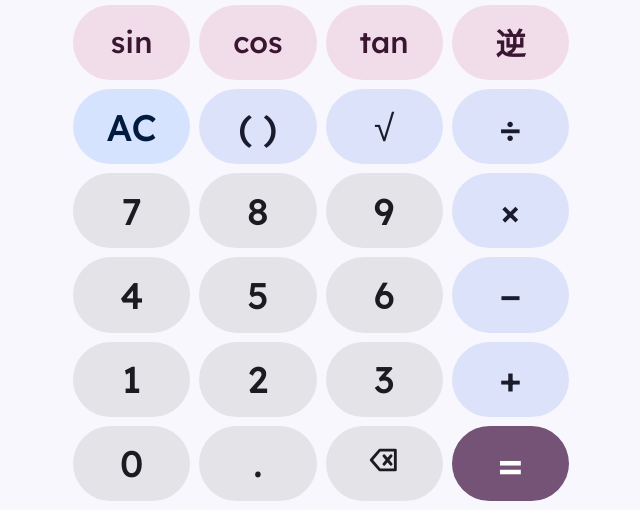
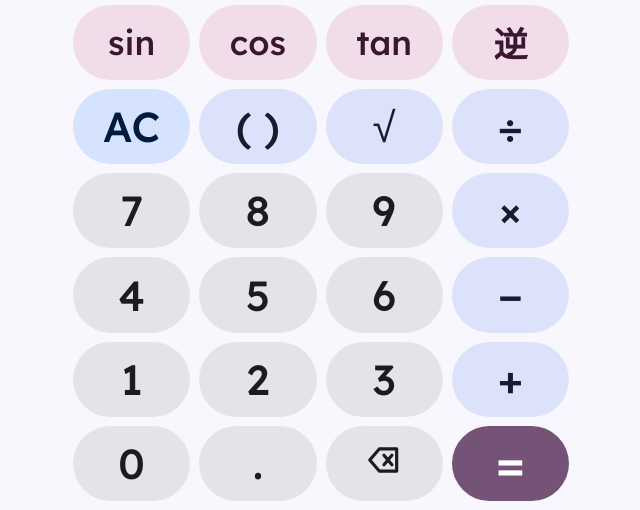
Before and after one commit to kitarou56123-boop/sankaku, a plain HTML site: page index.html in a window 1280 px wide. Shown: the part 287-797 px from the top of the page, without its empty margins (319-959 px from the left). Drawn offline with Linux system fonts and the light colour scheme.

Commit message:
ボタンの文字をもうワンサイズ大きく
Co-Authored-By: Claude Opus 5.5 <noreply@anthropic.com>
Claude-Session: https://claude.ai/code/session_01LPNiqF9pS4CwqbcrDeeViF

```diff
--- a/index.html
+++ b/index.html
@@ -39,12 +39,12 @@ body{margin:0;background:var(--bg);color:var(--ink);font:16px/1.5 "Zen Kaku Goth
 #res.fin{color:var(--ink);font-size:clamp(34px,10vw,52px);font-weight:500}
 #res.err{font-family:"Zen Kaku Gothic New",sans-serif;font-size:18px;color:#ba1a1a}
 .keys{display:grid;grid-template-columns:repeat(4,minmax(0,1fr));grid-auto-rows:clamp(48px,9.4dvh,78px);gap:9px;padding:8px 2px 0;flex:none}
-.keys button{border:0;border-radius:999px;background:var(--num);color:var(--ink);font:500 clamp(28px,8.6vw,37px) Lexend,system-ui,sans-serif;cursor:pointer;touch-action:manipulation;transition:border-radius .15s}
+.keys button{border:0;border-radius:999px;background:var(--num);color:var(--ink);font:500 clamp(32px,9.8vw,42px) Lexend,system-ui,sans-serif;cursor:pointer;touch-action:manipulation;transition:border-radius .15s}
 .keys button:active{border-radius:22px}
 .keys .o{background:var(--op);color:var(--opink)}
-.keys .f{background:var(--fn);color:var(--fnink);font-size:clamp(23px,7vw,30px)}
+.keys .f{background:var(--fn);color:var(--fnink);font-size:clamp(26px,8vw,34px)}
 .keys .ac{background:var(--ac);color:var(--acink)}
-.keys .eq{background:var(--eq);color:var(--eqink);font-size:clamp(32px,10vw,44px)}
+.keys .eq{background:var(--eq);color:var(--eqink);font-size:clamp(36px,11.2vw,50px)}
 .keys .sh{font-family:"Zen Kaku Gothic New",sans-serif;font-weight:700}
 .keys .sh[aria-pressed=true]{background:var(--eq);color:var(--eqink)}
 button:focus-visible{outline:3px solid var(--line);outline-offset:2px}
@@ -81,7 +81,7 @@ button:focus-visible{outline:3px solid var(--line);outline-offset:2px}
     <button data-k="4">4</button><button data-k="5">5</button><button data-k="6">6</button><button class="o" data-k="−">−</button>
     <button data-k="1">1</button><button data-k="2">2</button><button data-k="3">3</button><button class="o" data-k="+">+</button>
     <button data-k="0">0</button><button data-k=".">.</button>
-    <button data-k="bs" aria-label="1文字消す"><svg width="34" height="34" viewBox="0 0 24 24" fill="none" stroke="currentColor" stroke-width="2" stroke-linejoin="round"><path d="M9 5h11v14H9l-6-7z"/><path d="M12 9l5 6M17 9l-5 6" stroke-linecap="round"/></svg></button>
+    <button data-k="bs" aria-label="1文字消す"><svg width="38" height="38" viewBox="0 0 24 24" fill="none" stroke="currentColor" stroke-width="2" stroke-linejoin="round"><path d="M9 5h11v14H9l-6-7z"/><path d="M12 9l5 6M17 9l-5 6" stroke-linecap="round"/></svg></button>
     <button class="eq" data-k="=">=</button>
   </div>
 </div>
```
